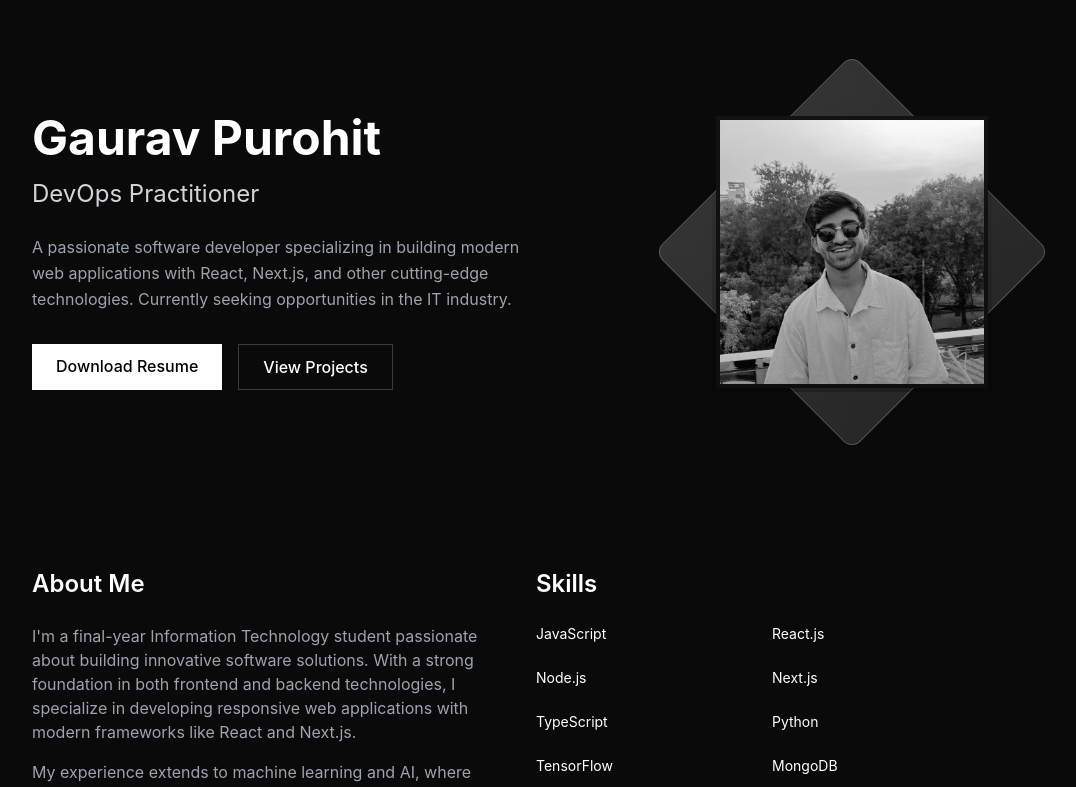
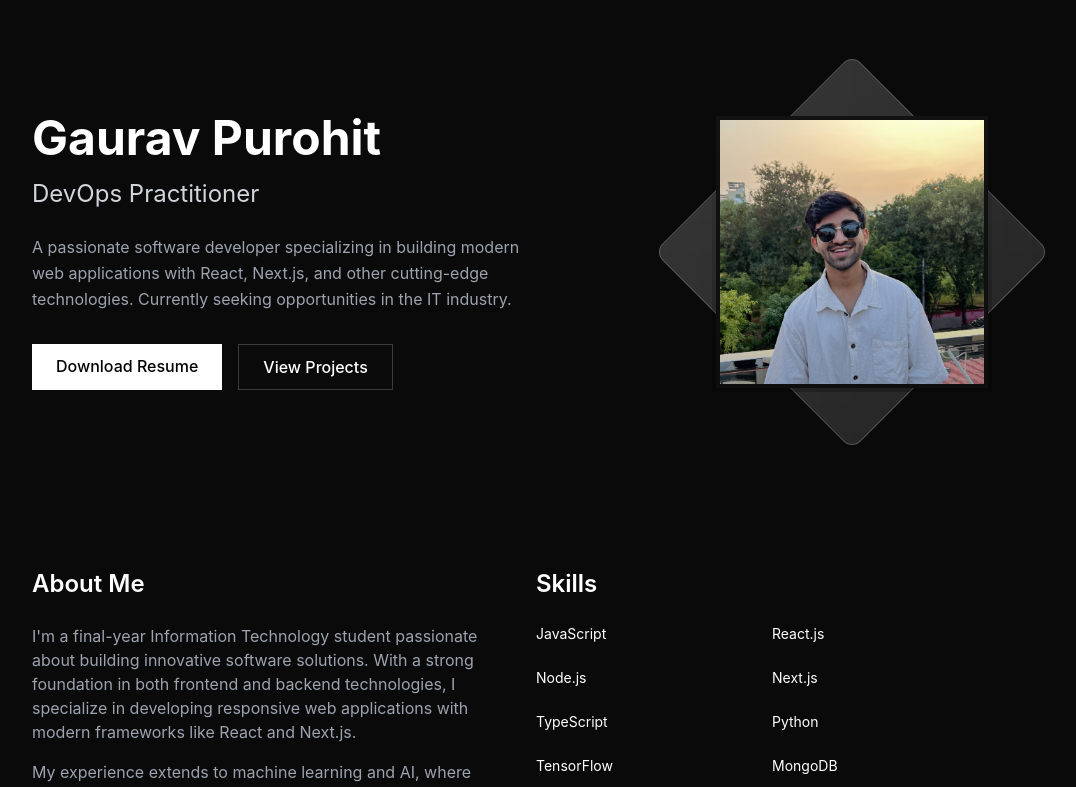
Before and after one commit to gauravpurohit28/portfolio-website, a Next.js app: page / in a window 1280 px wide. Shown: the top 787 px of the page, without its empty margins (128-1204 px from the left). Built offline with nearby package versions, Linux system fonts and the light colour scheme.

Commit message:
ui changes

```diff
--- a/src/app/components/HeroSection.jsx
+++ b/src/app/components/HeroSection.jsx
@@ -76,7 +76,7 @@ const HeroSection = () => {
                     src="/images/gaurav.jpg"
                     alt="Gaurav Purohit"
                     fill
-                    className="object-cover filter grayscale group-hover:grayscale-0 transition-all duration-500"
+                    className="object-cover transition-all duration-500"
                     sizes="(max-width: 768px) 220px, (max-width: 1024px) 240px, 280px"
                     priority
                   />
```
